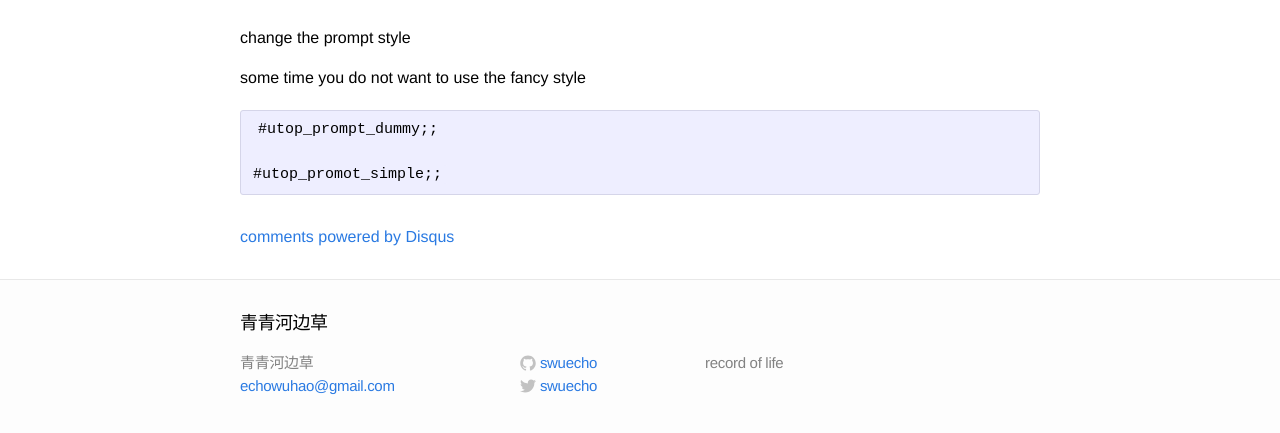
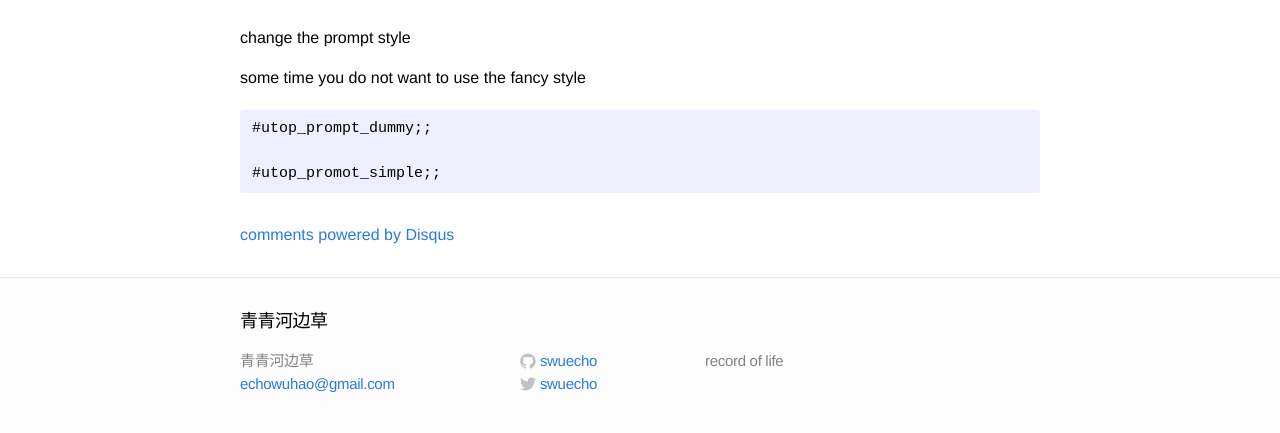
Before and after one commit to swuecho/swuecho.github.io, a Jekyll site: the page built from _posts/2014-05-13-utop-usage.md, in a window 1280 px wide. Shown: the part 182-615 px from the top of the page. Built offline with Jekyll 4.4.1, drawn with Linux system fonts in a browser that asks for light colours; comment, search, counter and statistics services are not loaded.

Commit message:
change padding

```diff
--- a/css/main.css
+++ b/css/main.css
@@ -227,7 +227,7 @@
 
 .post pre,
 .post code {
-  border: 1px solid #d5d5e9;
+  border: 0px solid #d5d5e9;
   background-color: #eef;
   padding: 8px 12px;
   -webkit-border-radius: 3px;
@@ -236,7 +236,7 @@
   font-size: 15px;
 }
 
-.post code { padding: 1px 5px; }
+.post code { padding: 1px 0px; }
 
 .post ul,
 .post ol { margin-left: 1.35em; }
```
